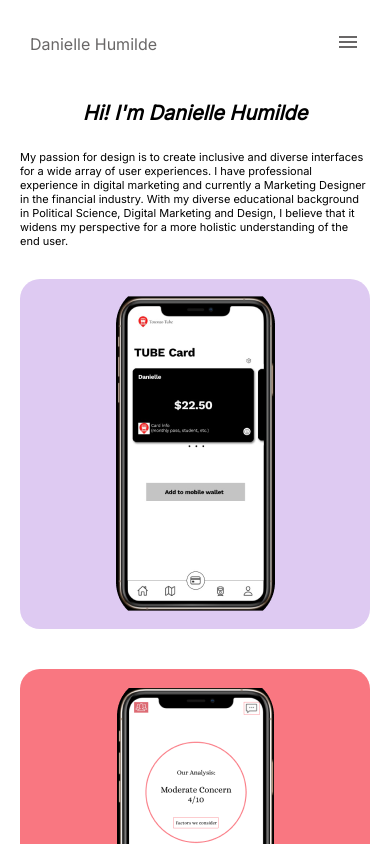
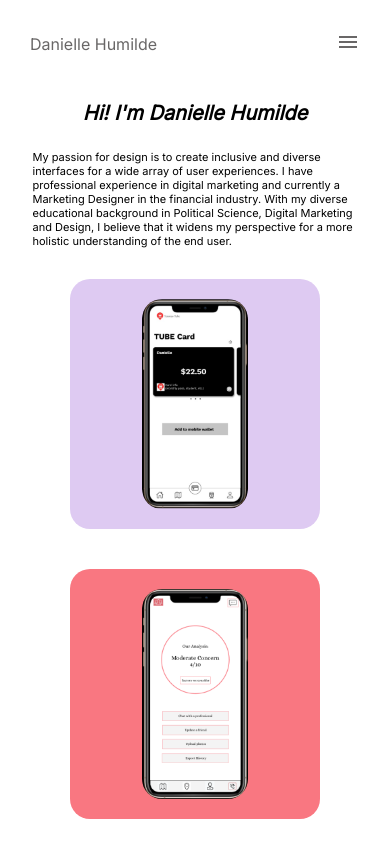
Before and after one commit to Stuart-Wilcox/Danielle-Humilde-Website, a React (Create React App) app: page / in a window 390 px wide. Shown: the top 844 px of the page. Built offline with nearby package versions, Linux system fonts and the light colour scheme.

Commit message:
more fixes for mobile viewing

```diff
--- a/src/components/Card/index.style.tsx
+++ b/src/components/Card/index.style.tsx
@@ -20,17 +20,18 @@ export const StyledCardImageShoulder = styled.div`
     flex: 1;
 `;
 
-export const StyledCardImageContainer = styled.div`
-    height: 350px;
-    width: 350px;
+export const StyledCardImageContainer = styled.div<{ _width: number }>`
+    height: ${props => props._width > 1100 ? '350px' : '250px'};
+    width: ${props => props._width > 1100 ? '350px' : '250px'};
     display: flex;
     flex-direction: row;
     align-items: center;
     text-align: center;
 `;
 
-export const StyledCardImage = styled.img`
+export const StyledCardImage = styled.img<{ _width: number }>`
     margin: auto;
+    max-height: ${props => props._width > 1100 ? 'unset;' : '210px;width:unset;'}
     border-radius: 20px; /* images are poorly cropped */
 `;
 
--- a/src/components/Card/index.tsx
+++ b/src/components/Card/index.tsx
@@ -2,6 +2,7 @@ import * as React from 'react'
 import {
     Link,
 } from 'react-router-dom';
+import { useWidth } from '../../hooks';
 import {
     StyledCard,
     StyledCardImageShoulder,
@@ -23,7 +24,9 @@ const Card: React.FC<IProps> = (props: IProps) => {
         location,
         color,
         image,
-    } = props
+    } = props;
+
+    const width = useWidth();
 
     return (
         <div>
@@ -31,8 +34,11 @@ const Card: React.FC<IProps> = (props: IProps) => {
                 <StyledCard
                     color={color}
                 >
-                    <StyledCardImageContainer>
+                    <StyledCardImageContainer
+                        _width={width}
+                    >
                         <StyledCardImage
+                            _width={width}
                             src={image}
                             alt={name}
                         />
--- a/src/hooks/index.ts
+++ b/src/hooks/index.ts
@@ -1 +1,2 @@
 export { default as useIsMobile } from './useIsMobile';
+export { default as useWidth } from './useWidth';
--- a/src/hooks/useIsMobile.ts
+++ b/src/hooks/useIsMobile.ts
@@ -1,6 +1,6 @@
 import React from 'react';
 
-const DEFAULT_MOBILE_DEVICE_WIDTH_THRESHOLD = 500;
+const DEFAULT_MOBILE_DEVICE_WIDTH_THRESHOLD = 750;
 
 const useIsMobile = (mobileWidthThreshold=DEFAULT_MOBILE_DEVICE_WIDTH_THRESHOLD) => {
     const [isMobile, setIsMobile] = React.useState<boolean>(window.innerWidth < mobileWidthThreshold);
--- /dev/null
+++ b/src/hooks/useWidth.ts
@@ -0,0 +1,21 @@
+import * as React from 'react';
+
+const useWidth = () => {
+    const [width, setWidth] = React.useState(window.innerWidth);
+
+    const eventListener = () => {
+        setWidth(window.innerWidth);
+    };
+
+    React.useEffect(() => {
+        window.addEventListener('resize', eventListener);
+
+        return () => {
+            window.removeEventListener('resize', eventListener);
+        };
+    });
+
+    return width;
+};
+
+export default useWidth;
--- a/src/pages/Home/ProjectGrid.tsx
+++ b/src/pages/Home/ProjectGrid.tsx
@@ -73,7 +73,7 @@ const ProjectGrid: React.FC<IProps> = (props: IProps) => {
     }, [cardsPerRow]);
 
     return (
-        <StyledGrid>
+        <StyledGrid isMobile={isMobile}>
             {
                 cards.map((cardRow, index) => (
                     <StyledGridRow key={index}>
--- a/src/pages/Home/index.style.tsx
+++ b/src/pages/Home/index.style.tsx
@@ -6,8 +6,8 @@ export const StyledHome = styled.div`
     align-items: center;
 `;
 
-export const StyledGrid = styled.div`
-    width: 100%;
+export const StyledGrid = styled.div<{ isMobile: boolean }>`
+    width: ${props => props.isMobile ? 'unset' : '100%'};
 `;
 
 export const StyledGridRow = styled.div`
```
Also changed, not shown: public/images/subtle_t_preview.png, public/images/toronto_tube_preview.png.
